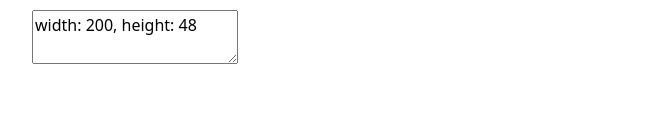
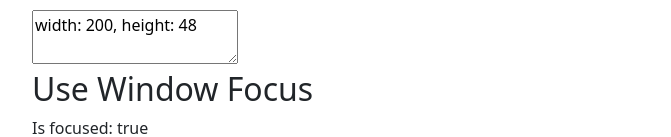
Before and after one commit to UlakhovichKate/vueUse, a Vue app in the folder vueUse/: page / in a window 1280 px wide. Shown: the part 3689-3826 px from the top of the page, without its empty margins (0-671 px from the left). Before the commit the page ends 3759 px from the top, so only its background shows below. Built offline with nearby package versions, Linux system fonts and the light colour scheme; no server answers.

Commit message:
UseWindowFocus.vue

```diff
--- a/vueUse/src/App.vue
+++ b/vueUse/src/App.vue
@@ -23,6 +23,7 @@
     <use-mutation-observer/>
     <use-parent-element/>
     <use-resize-observer/>
+    <use-window-focus/>
   </main>
 </template>
 
@@ -49,6 +50,7 @@
   import UseMutationObserver from "./vueUseComponents/UseMutationObserver.vue";
   import UseParentElement from "./vueUseComponents/UseParentElement.vue";
   import UseResizeObserver from "./vueUseComponents/UseResizeObserver.vue";
+  import UseWindowFocus from "./vueUseComponents/UseWindowFocus.vue";
 
 
 </script>
--- /dev/null
+++ b/vueUse/src/vueUseComponents/UseWindowFocus.vue
@@ -0,0 +1,13 @@
+<template>
+  <h2>Use Window Focus</h2>
+  <div>Is focused: {{ focused }}</div>
+</template>
+
+<script setup>
+import { useWindowFocus } from '@vueuse/core'
+const focused = useWindowFocus()
+</script>
+
+<style scoped>
+
+</style>
```
